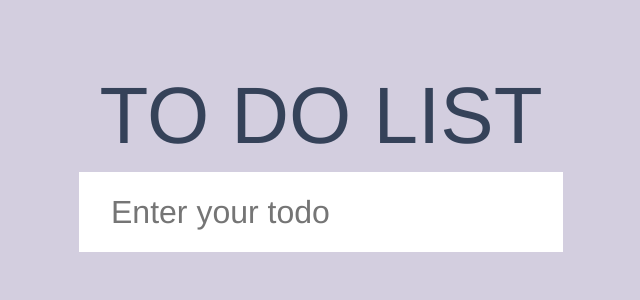
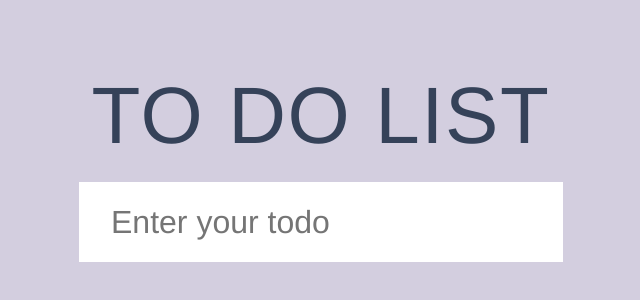
Before and after one commit to anniemmagh/To--do--list, a plain HTML site: page index.html in a window 1280 px wide. Shown: the part 240-540 px from the top of the page, without its empty margins (319-959 px from the left). Drawn offline with nearby package versions, Linux system fonts and the light colour scheme.

Commit message:
Update style.css

```diff
--- a/assets/style.css
+++ b/assets/style.css
@@ -19,6 +19,13 @@ h1 {
     color: #354259;
     font-size: 5rem;
     text-align: center;
+    text-transform: uppercase;
+    letter-spacing: 0.1rem;
+    padding: 10px 30px;
+    transition: 0.5s;
+}
+h1:hover{
+    letter-spacing: 0.25em;
 }
 
 input {
```
